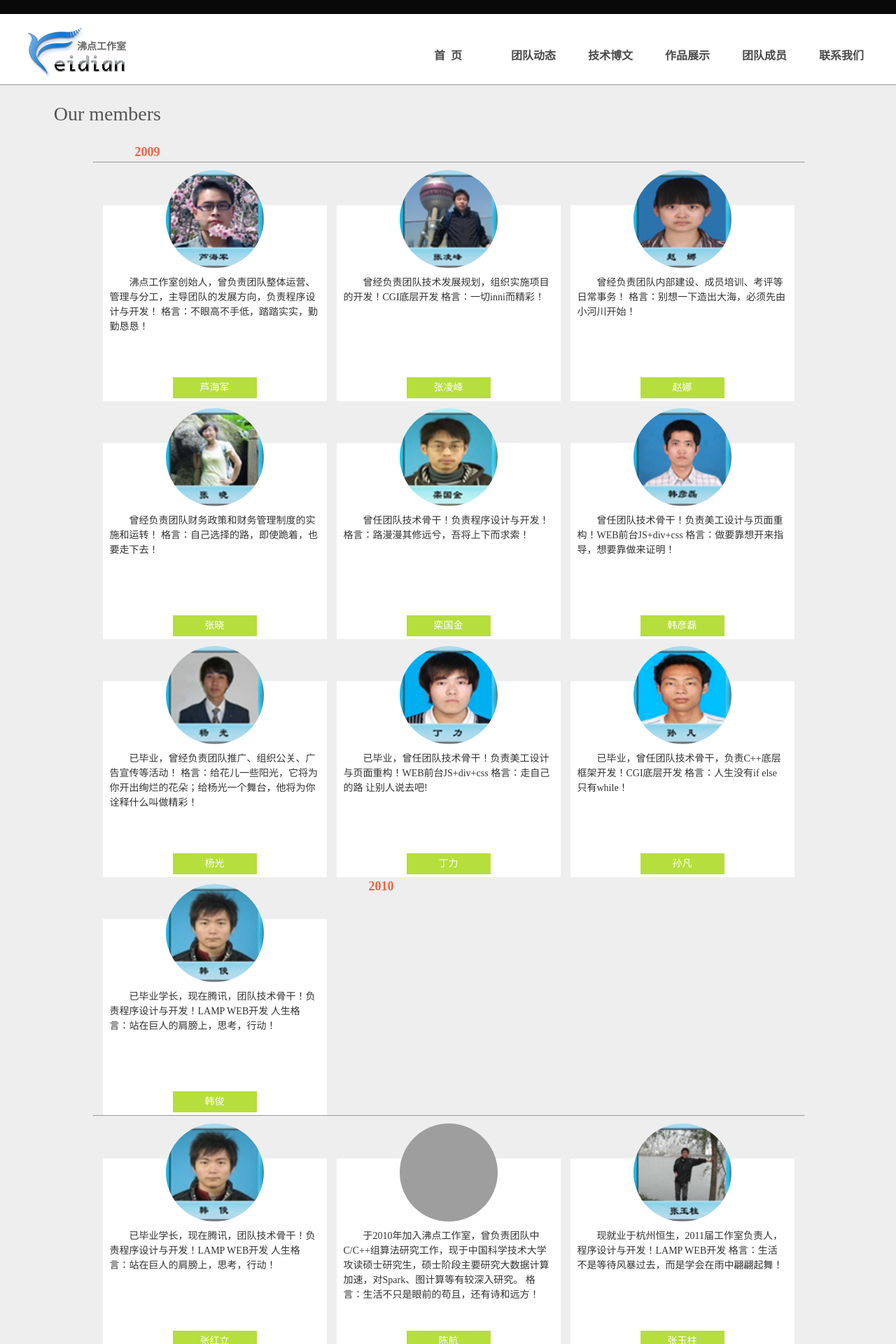
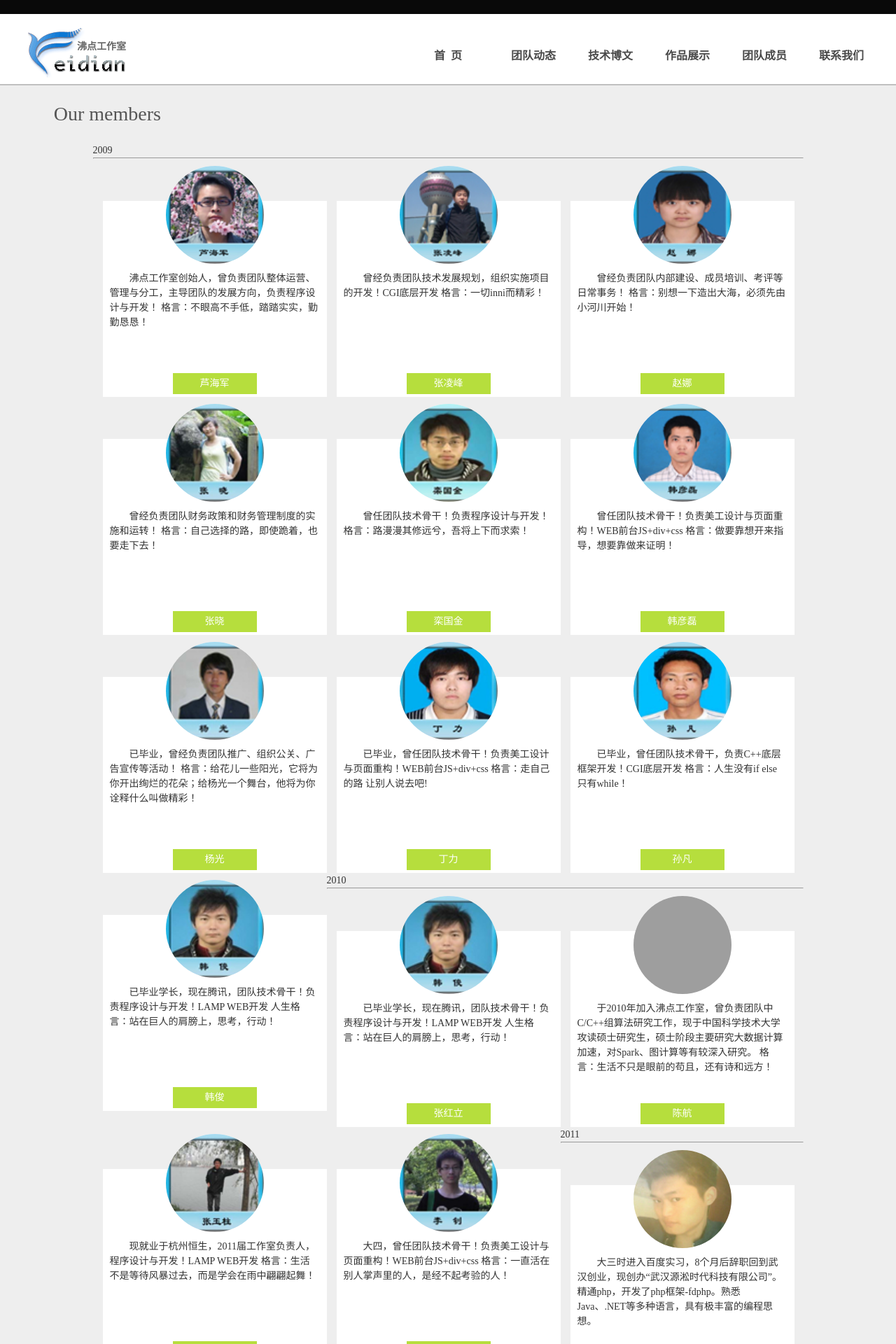
Before and after one commit to 52FeidianStudio/52FeidianStudio, a Jekyll site: the page built from member/index.html, in a window 1280 px wide. Shown: the top 1920 px of the page at 70% size. Built offline with Jekyll 4.4.1, drawn with Linux system fonts in a browser that asks for light colours; Markdown is read by kramdown in place of the engine named in the settings; grey boxes are pictures that could not be loaded.

Commit message:
Update style.css

```diff
--- a/public/css/style.css
+++ b/public/css/style.css
@@ -127,10 +127,11 @@
 .g-mem{width:100%;heigth:0 auto;background:#eee;display:block;}
 .g-mem .tit{color:#555;font-size:2em;margin-bottom:20px;padding-left:6%;padding-top:20px;}
 .g-mem .g-mem-box{width:1015px;height:0 auto;margin:0 auto;}
-.g-mem .g-mem-box span{font-size:18px;margin:0 auto;margin-left:60px;font-weight:bold;color:#ff5f3e;}
-.g-mem .g-mem-box hr{width:100%;margin:0 auto;}
+
 .g-mem .g-mem-box .g-me-li{list-style:none;}
 .g-mem .g-mem-box .g-me-li .item{width:320px;height:280px;float:left;margin-left:14px;margin-top:60px;display:block;background:#fff;}
+.g-mem .g-mem-box .g-me-li .item span{font-size:18px;margin:0 auto;margin-left:60px;font-weight:bold;color:#ff5f3e;display:inline-block;}
+.g-mem .g-mem-box .g-me-li .item hr{width:992px;margin:0 auto;}
 .g-mem .g-mem-box .g-me-li .item .f-det{width:300px;height:140px;margin:0 auto;margin-top:-40px;}
 .g-mem .g-mem-box .g-me-li .item .f-det p{text-indent:2em;}
 .g-mem .g-mem-box .g-me-li .item .f-img{width:140px;height:140px;border-radius:50%;background:#fff;margin:0 auto;z-index:300;position:relative;border:none;top:-50px;left:0;}
```
